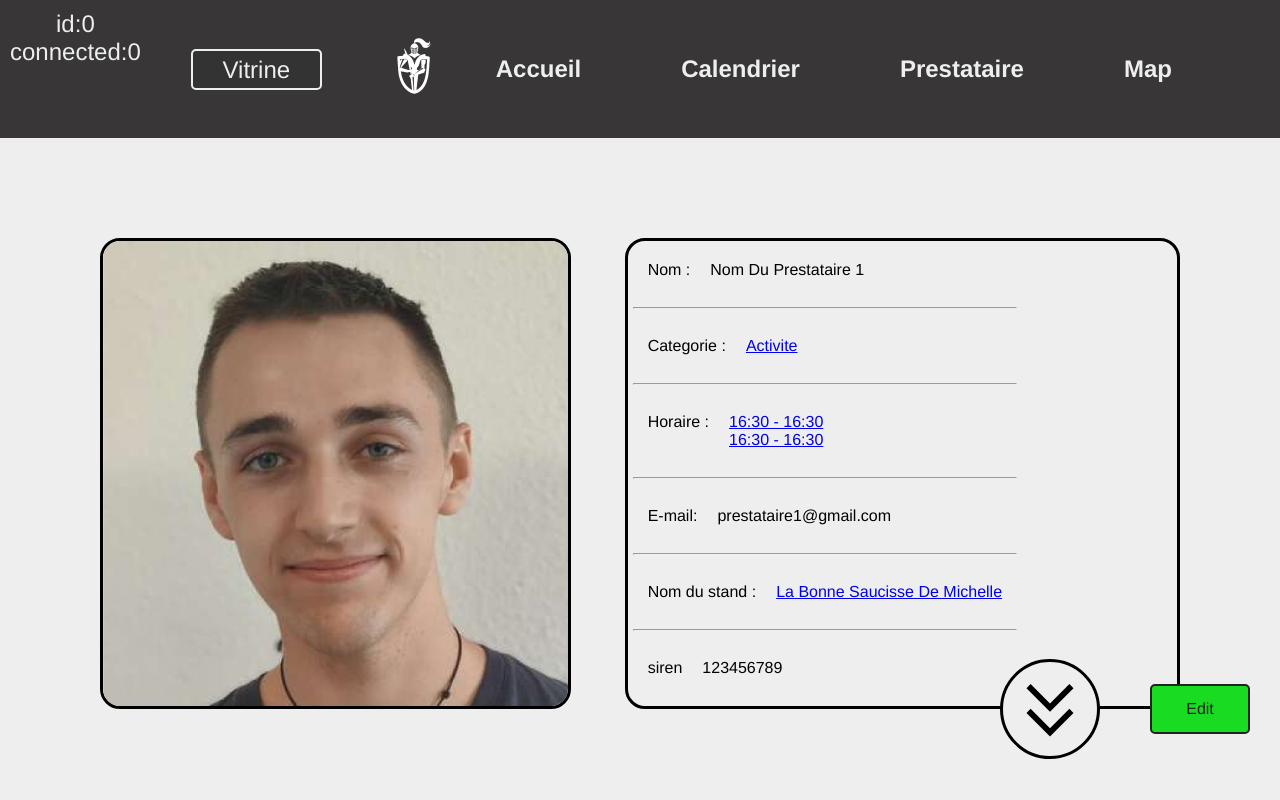
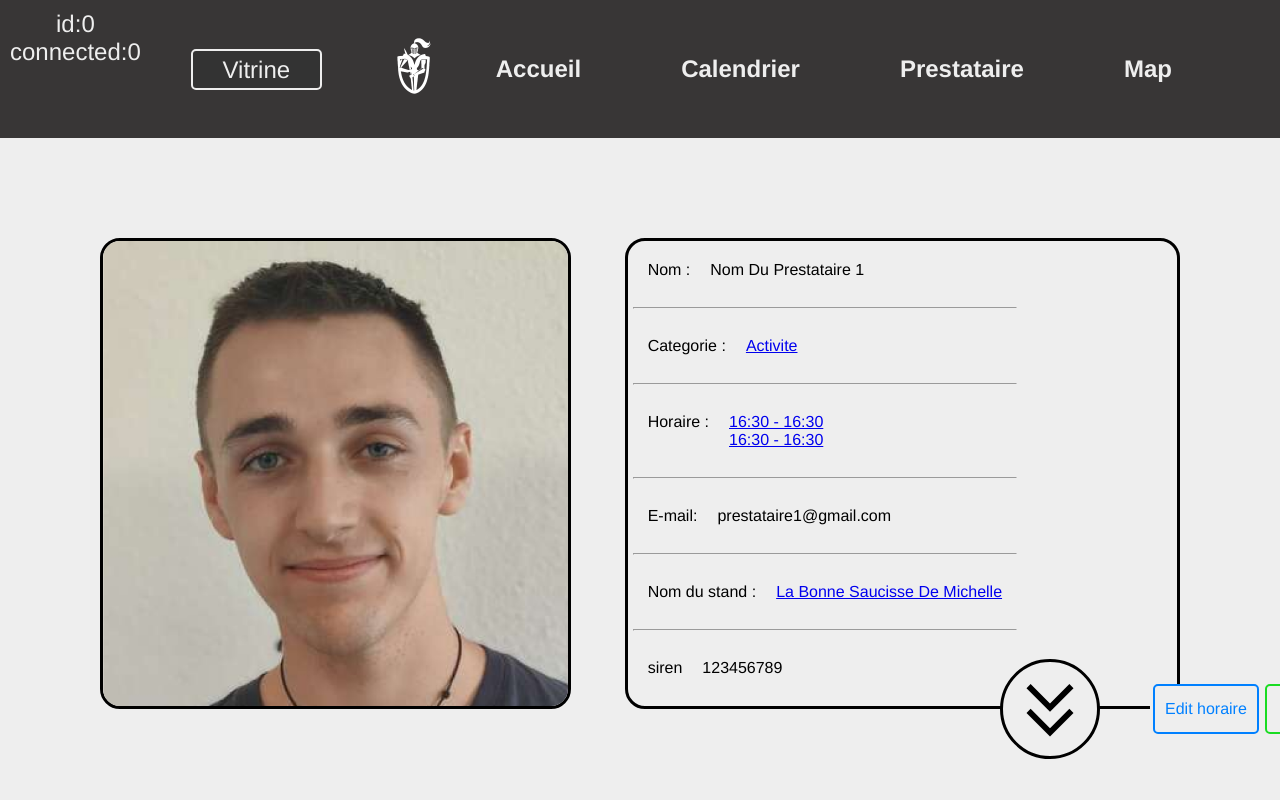
Before and after one commit to ThomasG1raud/saes3_vue, a Vue app: page /admin/prestataire/1 in a window 1280 px wide. Shown: the top 800 px of the page. Built offline with nearby package versions, Linux system fonts and the light colour scheme; the HTML template or start-up script is replaced by a standard one.

Commit message:
Add option for edit the "horaire" or the "emplacement" in the AdminPrestataireProfilView.vue

```diff
--- a/src/views/admin/AdminPrestataireProfilView.vue
+++ b/src/views/admin/AdminPrestataireProfilView.vue
@@ -63,7 +63,9 @@
       <img class="fleche" src="@/assets/keyboard_double_arrow_up_black.svg">
     </div>
     <div class="btn-edit">
-      <button class="btn btn-edit" @click="edit_profil">Edit</button>
+      <button class="btn btn-edit" @click="edit_horaire">Edit horaire</button>
+      <button class="btn btn-edit" @click="edit_profil">Edit profil</button>
+      <button class="btn btn-edit" @click="edit_emplacement">Edit emplacement</button>
     </div>
 
     <div id="divService" v-if="bool">
@@ -78,8 +80,14 @@ import router from "@/router";
 export default {
   name: "AdminPrestataireProfilView",
   methods: {
+    edit_horaire() {
+      router.push("/admin/calendrier")
+    },
     edit_profil() {
       router.push("/admin/prestataire/edit/"+this.idPrestataire)
+    },
+    edit_emplacement() {
+      router.push("/admin/map/"+this.idPrestataire)
     }
   },
   props: {
@@ -188,10 +196,23 @@ export default {
     position: absolute;
     translate: 1050px -25px;
     height: 100px;
-    width: 100px;
+    display: flex;
+    background-color: var(--background);
   }
-  button.btn-edit {
+  button.btn-edit, button.btn-edit:hover {
     height: 50px;
-    width: 100px;
+    min-width: 100px;
+    padding: 0 10px;
+    margin: 0 3px;
+  }
+  .btn-edit {
+    --defined-color-primary: var(--background);
+    --defined-color-secondary: var(--green);
+  }
+  .btn-edit:first-child {
+    --defined-color-secondary: var(--blue);
+  }
+  .btn-edit:last-child {
+    --defined-color-secondary: var(--orange);
   }
 </style>
--- a/src/views/prestataire/PrestataireProfilView.vue
+++ b/src/views/prestataire/PrestataireProfilView.vue
@@ -188,10 +188,17 @@ export default {
     position: absolute;
     translate: 1050px -25px;
     height: 100px;
-    width: 100px;
+    display: flex;
+    background-color: var(--background);
   }
-  button.btn-edit {
+  button.btn-edit, button.btn-edit:hover {
     height: 50px;
-    width: 100px;
+    min-width: 100px;
+    padding: 0 10px;
+    margin: 0 3px;
+  }
+  .btn-edit {
+    --defined-color-primary: var(--background);
+    --defined-color-secondary: var(--green);
   }
 </style>
```
